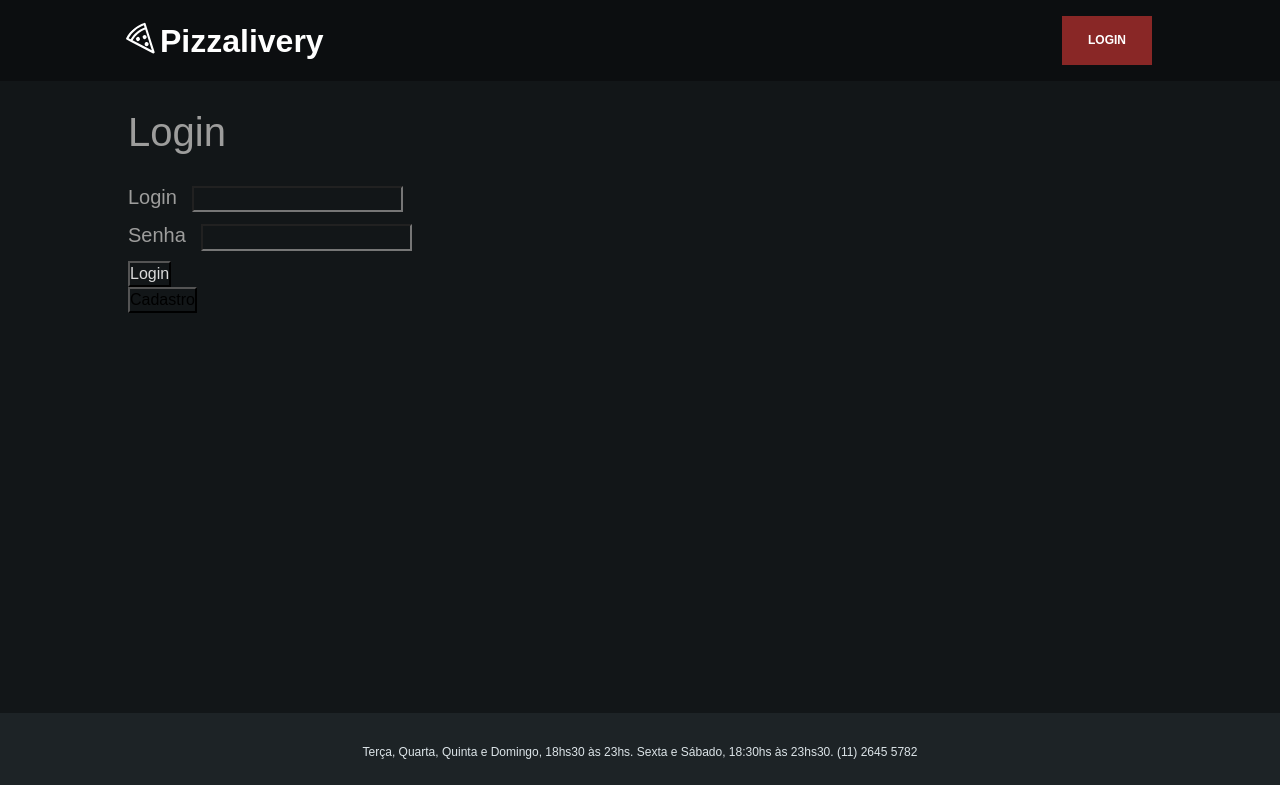
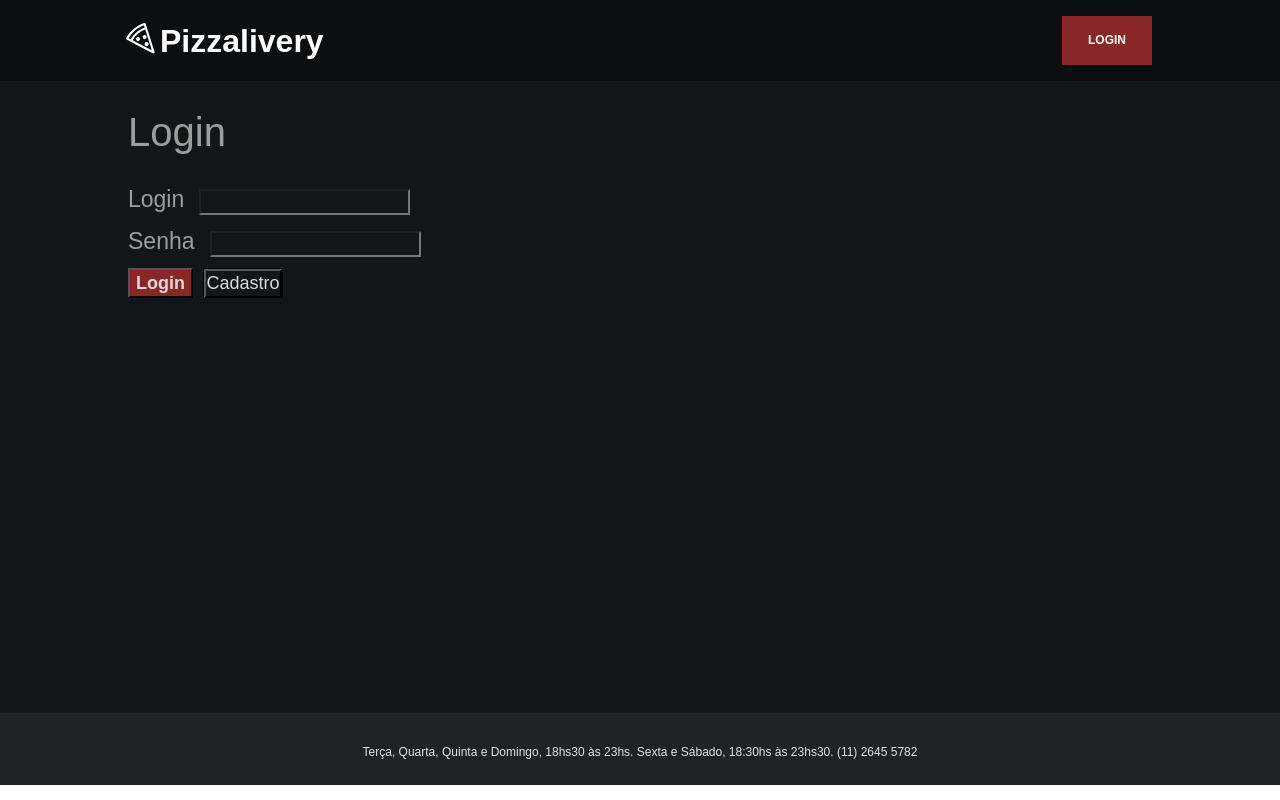
Before and after one commit to DaniloMendonca08/checkpoint3-web, a Next.js app: page /login in a window 1280 px wide. Built offline with nearby package versions, Linux system fonts and the light colour scheme.

Commit message:
styled-login

```diff
--- a/src/app/login/Login.styles.ts
+++ b/src/app/login/Login.styles.ts
@@ -1,21 +1,40 @@
 import styled from "styled-components"
 import { colors } from "@/styles/Colors"
 
+export const StyledCardLogin = styled.div`
+    // background: gray;
+    // display: flex;
+    // justify-content: center;
+    // align-items: center;
+`
+
 export const StyledDivLogin = styled.div`
     margin-bottom: 10px;
+    color: white;
 `
 
 export const StyledLabelLogin = styled.label`
-    font-size: 20px;
+    font-size: 23px;
     padding-right: 15px;
     color: ${colors.text.dark};
 `
 
 export const StyledButtonLogin = styled.button`
     cursor: pointer;
+    background: ${colors.primary.main};
+    margin-right: 10px;
+    font-size: 18px;
+    font-weight: bold;
+    width: 65px;
+    height: 30px;
     color: ${colors.text.light};
 `
-
-export const StyledValueLogin = styled.input`
+export const StyledButtonCadastro = styled.button`
+    border: 1px solid black;
+    margin-right: 10px;
+    font-weight: bold;
+    font-size: 18px;
+    width: 80px;
+    height: 30px;
     color: ${colors.text.light};
 `
--- a/src/app/login/page.tsx
+++ b/src/app/login/page.tsx
@@ -10,7 +10,8 @@ import { Title } from "../components/title/Title"
 import { StyledLabelLogin } from "./Login.styles"
 import { StyledDivLogin } from "./Login.styles"
 import { StyledButtonLogin } from "./Login.styles"
-import { StyledValueLogin } from "./Login.styles"
+import { StyledButtonCadastro } from "./Login.styles"
+import { StyledCardLogin } from "./Login.styles"
 
 export default function Login() {
 //   const navigate = useNavigate()
@@ -79,13 +80,10 @@ export default function Login() {
 
   return (
     <Layout>
-      <Title>Login</Title>
-        <div>
-          <form>
+      <StyledCardLogin>
+        <Title>Login</Title>
           <StyledDivLogin>
-            <StyledLabelLogin htmlFor="login">
-              Login
-            </StyledLabelLogin>
+            <StyledLabelLogin htmlFor="login">Login</StyledLabelLogin>
               <input
                 type="text"
                 name="login"
@@ -96,9 +94,7 @@ export default function Login() {
           </StyledDivLogin>
 
           <StyledDivLogin>
-            <StyledLabelLogin htmlFor="pass">
-              Senha
-            </StyledLabelLogin>
+            <StyledLabelLogin htmlFor="pass">Senha</StyledLabelLogin>
               <input
                 type="password"
                 name="pass"
@@ -107,15 +103,11 @@ export default function Login() {
                 onChange={handlePassword}
               />
           </StyledDivLogin>
-          <StyledButtonLogin type="submit" onClick={handleSubmit}>
-                Login
-          </StyledButtonLogin>
 
-          </form>
-          <button onClick={handleRegister}>
-                Cadastro
-          </button>
-        </div>
+          <StyledButtonLogin type="submit" onClick={handleSubmit}>Login</StyledButtonLogin>
+
+          <StyledButtonCadastro><button onClick={handleRegister}>Cadastro</button></StyledButtonCadastro>
+        </StyledCardLogin>
     </Layout>
   )
 }
--- a/src/app/page.tsx
+++ b/src/app/page.tsx
@@ -11,7 +11,7 @@ export default function home() {
   return (
       <>
       <GlobalStyles />
-      <SignUp/>
+      <Login/>
       </>
   )
 }
```
Also changed, not shown: src/app/login/Login.css (added).
